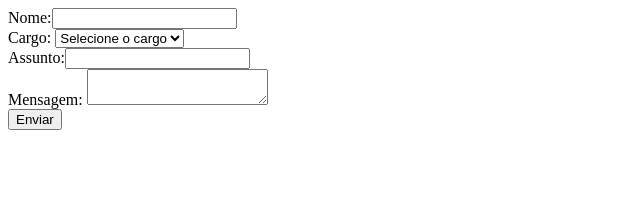
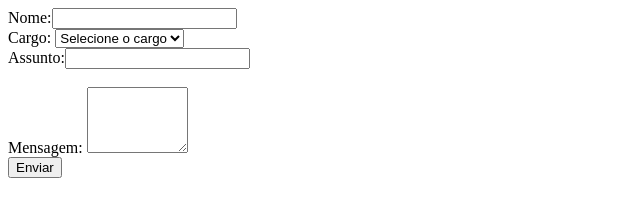
Before and after one commit to G2Martins/Dio_Projects_HTML, a plain HTML site: page Aulas_Formularios_SelectBox/index.html in a window 1280 px wide. Shown: the whole page, without its empty margins (0-640 px from the left). Drawn offline with Linux system fonts and the light colour scheme.

Commit message:
docs: update files

```diff
--- a/Aulas_Formularios_SelectBox/index.html
+++ b/Aulas_Formularios_SelectBox/index.html
@@ -18,8 +18,9 @@
             </select>
         <br>
         <label>Assunto:</label><input type="text" name="subject"><br>
+        <br>
         <label>Mensagem:</label>
-        <textarea name="Mensagem"></textarea><br>
+        <textarea rows="4" cols="10" name="Mensagem"></textarea><br>
         <button type="submit">Enviar</button>
     </form>
 </body>
```
